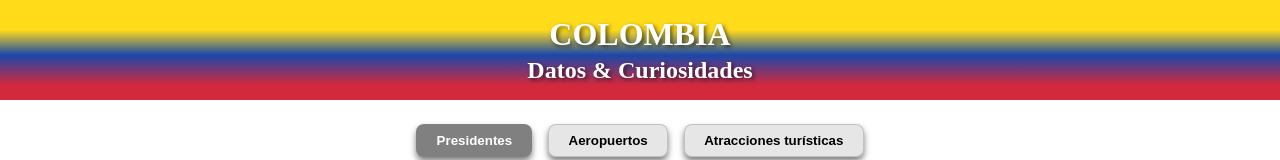
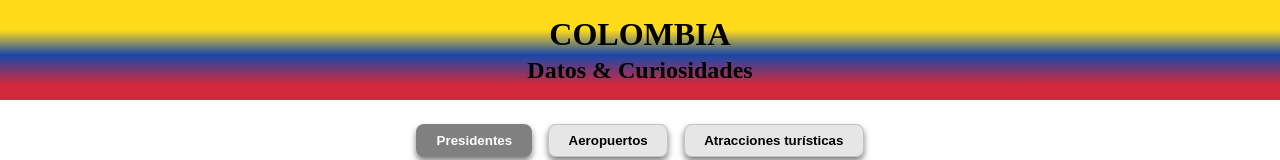
Before and after one commit to RafaMojica/colombian_api_Rafael, a React (Vite) app: page /colombia_dash in a window 1280 px wide. Shown: the top 160 px of the page. Built offline with nearby package versions, Linux system fonts and the light colour scheme.

Commit message:
chore: add class element html

```diff
--- a/src/components/Header/Header.css
+++ b/src/components/Header/Header.css
@@ -23,16 +23,16 @@ header {
   }
 }
 
-h1,
-h2 {
+.title-main,
+.title-secondary {
   color: #fff;
   text-shadow: 2px 2px 4px rgba(0, 0, 0, 0.6);
 }
 
-h1 {
+.title-main {
   font-size: 2rem;
 }
 
-h2 {
+.title-secondary {
   font-size: 1.5rem;
 }
--- a/src/components/Tab/Tab.css
+++ b/src/components/Tab/Tab.css
@@ -1,4 +1,4 @@
-button {
+.tab-button {
   cursor: pointer;
   border: 1px solid rgba(54, 53, 53, 0.2);
   padding: 0.5rem 1.2rem;
```
